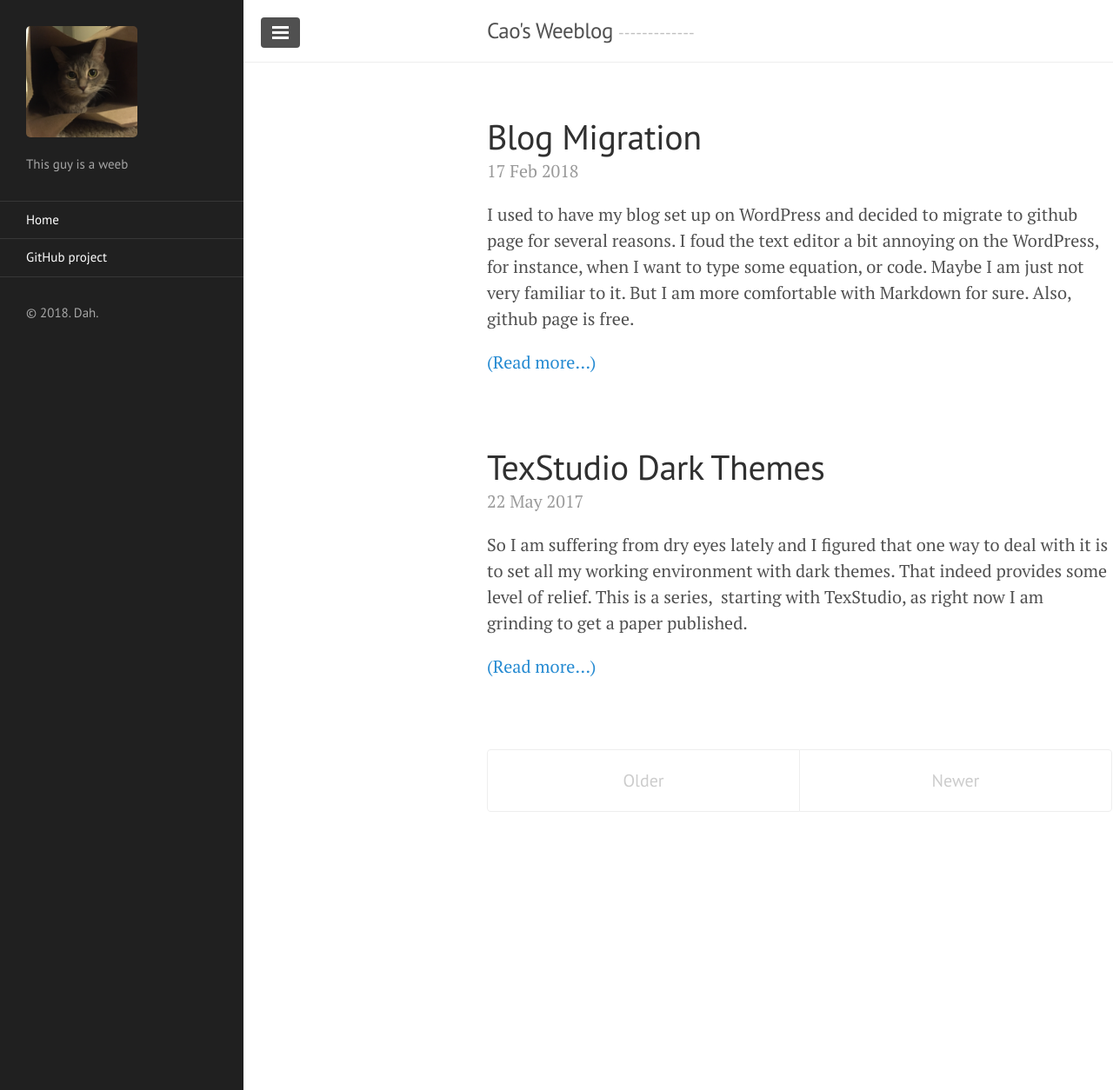
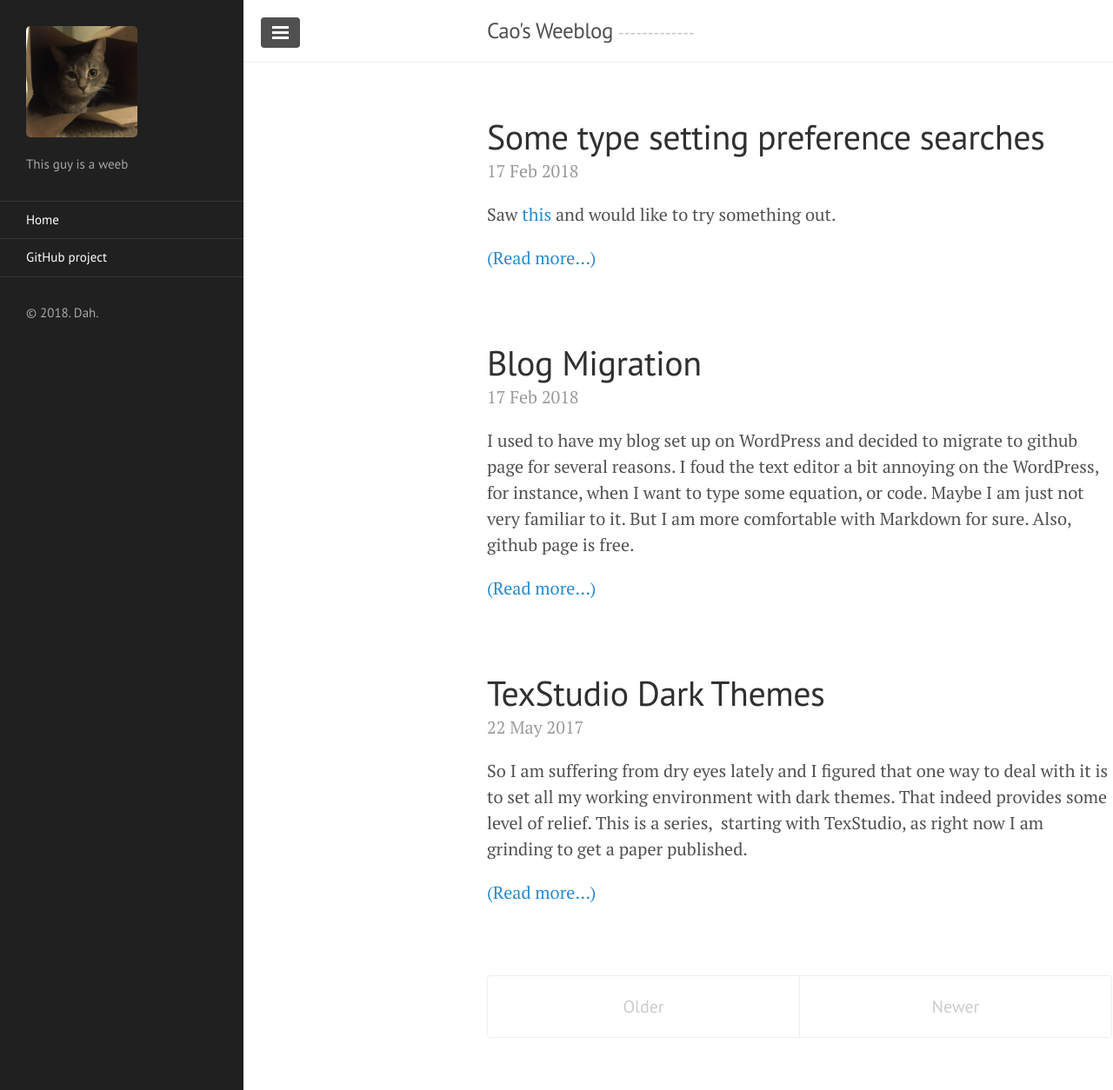
Before and after one commit to Oreki47/Oreki47.github.io, a Jekyll site: the page built from index.html, in a window 1280 px wide and 1254 px high. Shown: the whole window at 87% size. Built offline with Jekyll 4.4.1, drawn with Linux system fonts in a browser that asks for light colours; the list of posts is cut into pages by our own code.

Commit message:
practice

```diff
--- /dev/null
+++ b/_posts/2018-02-17-type-setting-practice.md
@@ -0,0 +1,12 @@
+---
+author: Zhiyuan
+comments: true
+date: 2018-02-17
+layout: post
+title: Some type setting preference searches
+categories: General
+tags:
+- None
+---
+
+Saw [this](https://github.com/adam-p/markdown-here/wiki/Markdown-Cheatsheet#hr) and would like to try something out.
```
Also changed, not shown: _posts/2017-05-22-tex-studio-dark-theme.md (+1 -1 lines), public/img/tex_studio_dark_theme.JPG (deleted), public/img/tex_studio_dark_theme.PNG (added).
